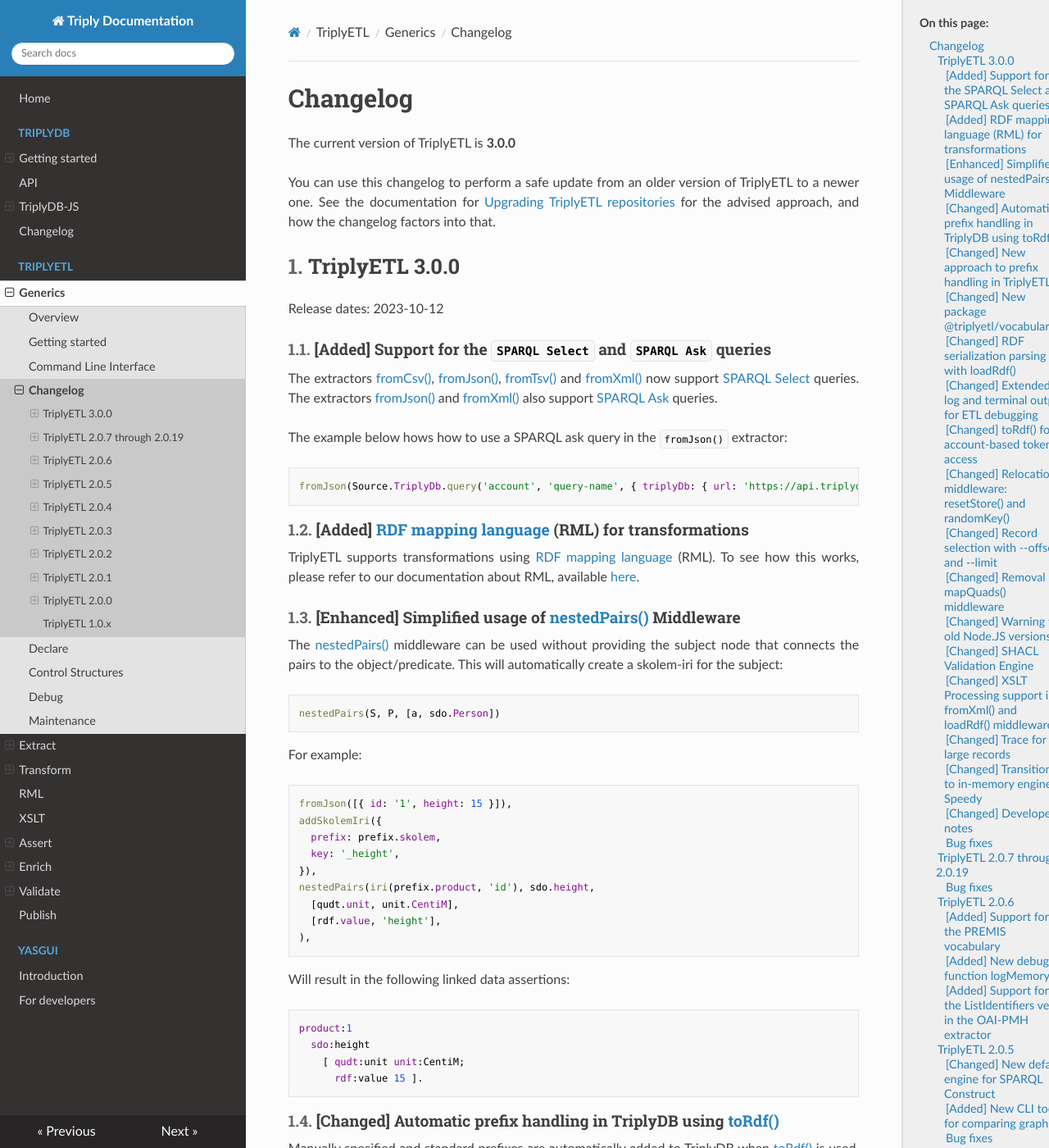
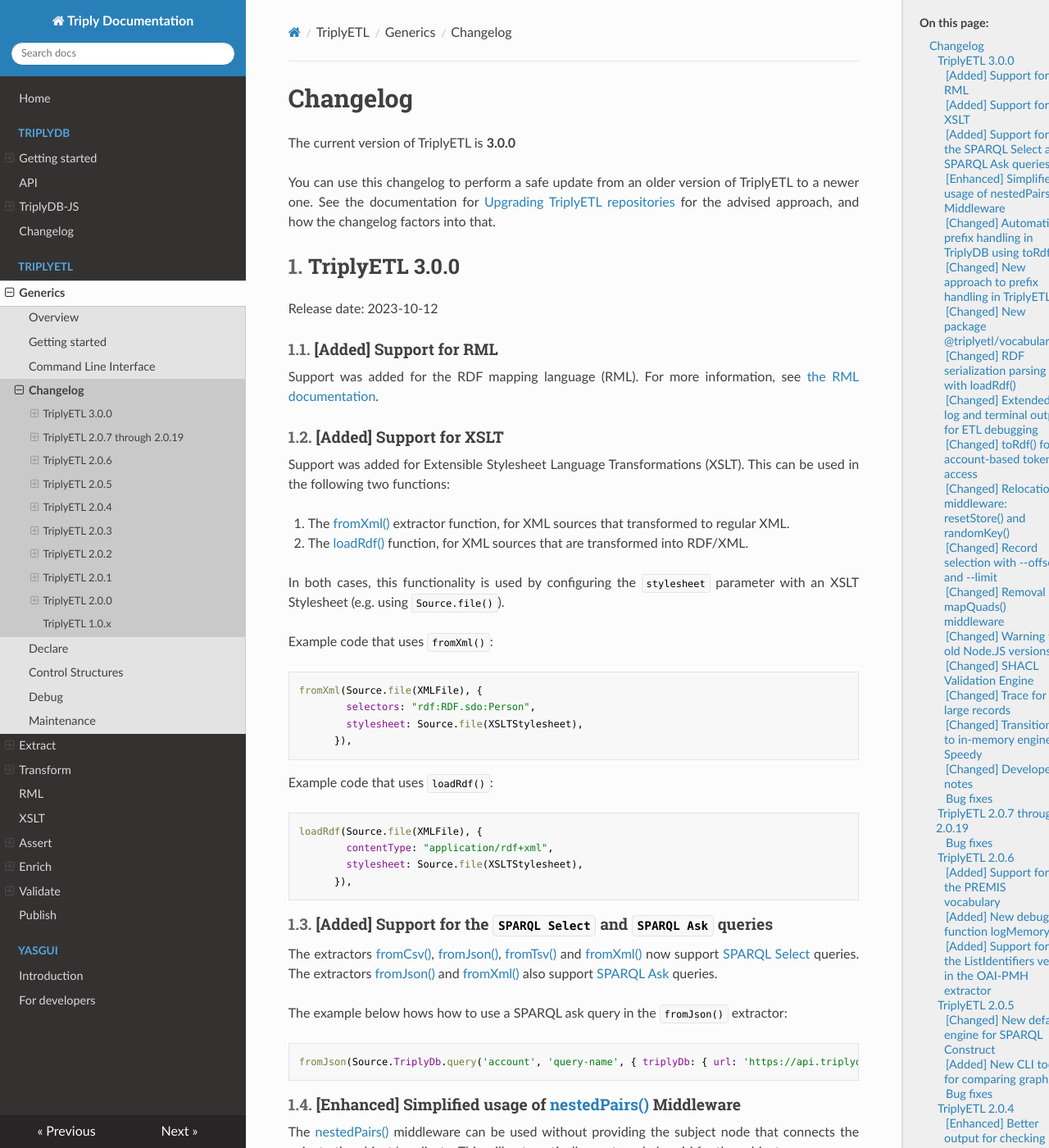
Before and after one commit to TriplyDB/Documentation, an MkDocs documentation site: the page built from docs/triply-etl/changelog/index.md, in a window 1280 px wide and 1400 px high. Shown: the whole window at 82% size. Built offline with MkDocs 1.6.1, drawn with Linux system fonts in a browser that asks for light colours; some of the changed text lies outside the part shown.

Commit message:
CHANGED: changelog v3
Emphasized the support for RML and XSLT in TriplyETL v3 a bit more.

````diff
--- a/docs/triply-etl/changelog/index.md
+++ b/docs/triply-etl/changelog/index.md
@@ -8,7 +8,38 @@
 
 ## TriplyETL 3.0.0
 
-Release dates: 2023-10-12
+Release date: 2023-10-12
+
+### [Added] Support for RML
+
+Support was added for the RDF mapping language (RML). For more information, see [the RML documentation](../rml).
+
+### [Added] Support for XSLT
+
+Support was added for Extensible Stylesheet Language Transformations (XSLT). This can be used in the following two functions:
+
+1. The [fromXml()](../extract/formats/#extractor-fromxml) extractor function, for XML sources that transformed to regular XML.
+2. The [loadRdf()](../extract/formats/#function-loadrdf) function, for XML sources that are transformed into RDF/XML.
+
+In both cases, this functionality is used by configuring the `stylesheet` parameter with an XSLT Stylesheet (e.g. using `Source.file()`).
+
+Example code that uses `fromXml()`:
+
+```ts
+fromXml(Source.file(XMLFile), {
+        selectors: "rdf:RDF.sdo:Person",
+        stylesheet: Source.file(XSLTStylesheet),
+      }),
+```
+
+Example code that uses `loadRdf()`:
+
+```ts
+loadRdf(Source.file(XMLFile), {
+        contentType: "application/rdf+xml",
+        stylesheet: Source.file(XSLTStylesheet),
+      }),
+```
 
 ### [Added] Support for the `SPARQL Select` and `SPARQL Ask` queries
 The extractors [fromCsv()](../extract/formats/#extractor-fromcsv), [fromJson()](../extract/formats/#extractor-fromjson), [fromTsv()](../extract/formats/#extractor-fromtsv) and [fromXml()](../extract/formats/#extractor-fromxml) now support [SPARQL Select](../extract/types/#sparql-select-queries) queries.
@@ -19,8 +50,6 @@
 ```ts
 fromJson(Source.TriplyDb.query('account', 'query-name', { triplyDb: { url: 'https://api.triplydb.com' } }))
 ```
-### [Added] [RDF mapping language](https://rml.io/docs/rml/introduction/) (RML) for transformations
-TriplyETL supports transformations using [RDF mapping language](https://rml.io/docs/rml/introduction/) (RML). To see how this works, please refer to our documentation about RML, available [here](../rml).
 
 ### [Enhanced] Simplified usage of [nestedPairs()](../assert/ratt/statement/#function-nestedpairs) Middleware
  The [nestedPairs()](../assert/ratt/statement/#function-nestedpairs) middleware can be used without providing the subject node that connects the pairs to the object/predicate. This will automatically create a skolem-iri for the subject:
@@ -156,26 +185,6 @@
 
 ### [Changed] SHACL Validation Engine
 A SHACL Validation Engine improved performance.
-
-### [Changed] [XSLT Processing](../xslt) support in [fromXml()](../extract/formats/#extractor-fromxml) and [loadRdf()](../extract/formats/#function-loadrdf) middlewares
-We support XSLT processing in the [fromXml()](../extract/formats/#extractor-fromxml) and [loadRdf()](../extract/formats/#function-loadrdf) middlewares by providing an optional `Source.file()` to the `stylesheet` parameter.
-
-Example of usage in `fromXml()`:
-
-```ts
-fromXml(Source.file(XMLFile), {
-        selectors: "rdf:RDF.sdo:Person",
-        stylesheet: Source.file(XSLTStylesheet),
-      }),
-```
-Example of usage in `loadRdf()`:
-
-```ts
-loadRdf(Source.file(XMLFile), {
-        contentType: "application/rdf+xml",
-        stylesheet: Source.file(XSLTStylesheet),
-      }),
-```
 
 ### [Changed] Trace for large records
 A new flag now bypasses generating the trace for very large records: `---skip-error-trace`. Thus, no trace file is created.
````
